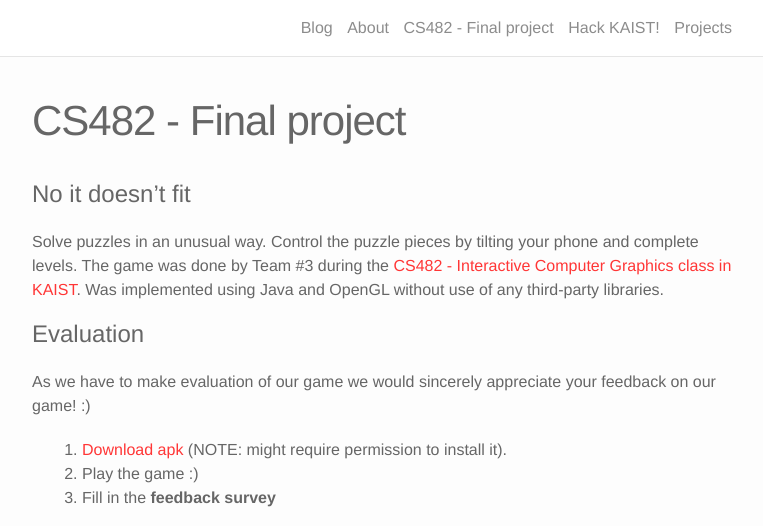
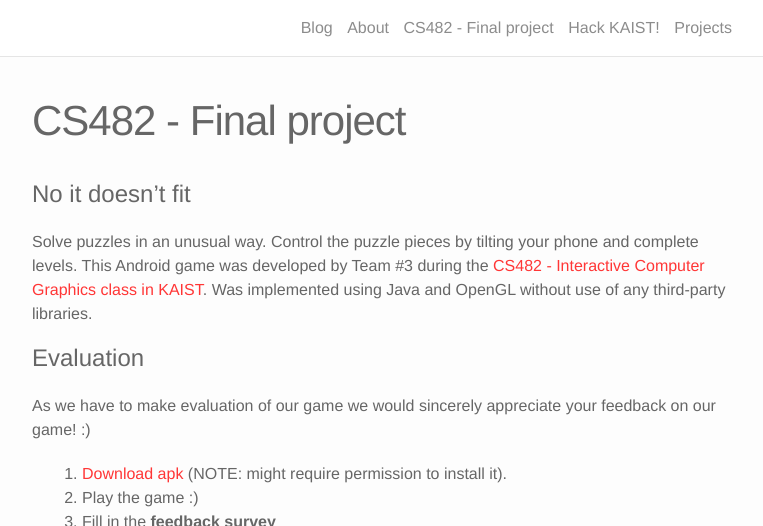
Before and after one commit to AnuarTB/anuartb.github.io, a Jekyll site: the page built from cs482project.md, in a window 1280 px wide and 900 px high, cut to the strip 0-526 px from the top of the window. Shown: the whole strip, without its empty margins (258-1021 px from the left). Built offline with Jekyll 4.4.1, drawn with Linux system fonts in a browser that asks for light colours; nearby versions of some CDN libraries.

Commit message:
Add some notes

```diff
--- a/cs482project.md
+++ b/cs482project.md
@@ -6,7 +6,7 @@
 
 # No it doesn't fit
 <br/>
-Solve puzzles in an unusual way. Control the puzzle pieces by tilting your phone and complete levels. The game was done by Team #3 during the [CS482 - Interactive Computer Graphics class in KAIST](http://vclab.kaist.ac.kr/cs482/index.html). Was implemented using Java and OpenGL without use of any third-party libraries.
+Solve puzzles in an unusual way. Control the puzzle pieces by tilting your phone and complete levels. This Android game was developed by Team #3 during the [CS482 - Interactive Computer Graphics class in KAIST](http://vclab.kaist.ac.kr/cs482/index.html). Was implemented using Java and OpenGL without use of any third-party libraries.
 
 # Evaluation
 <br/>
```
